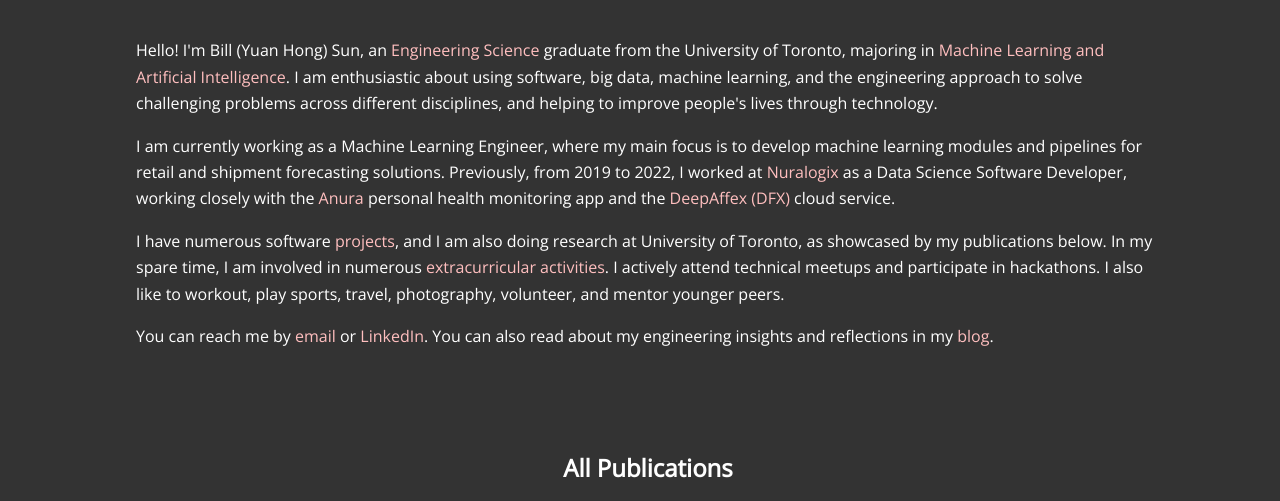
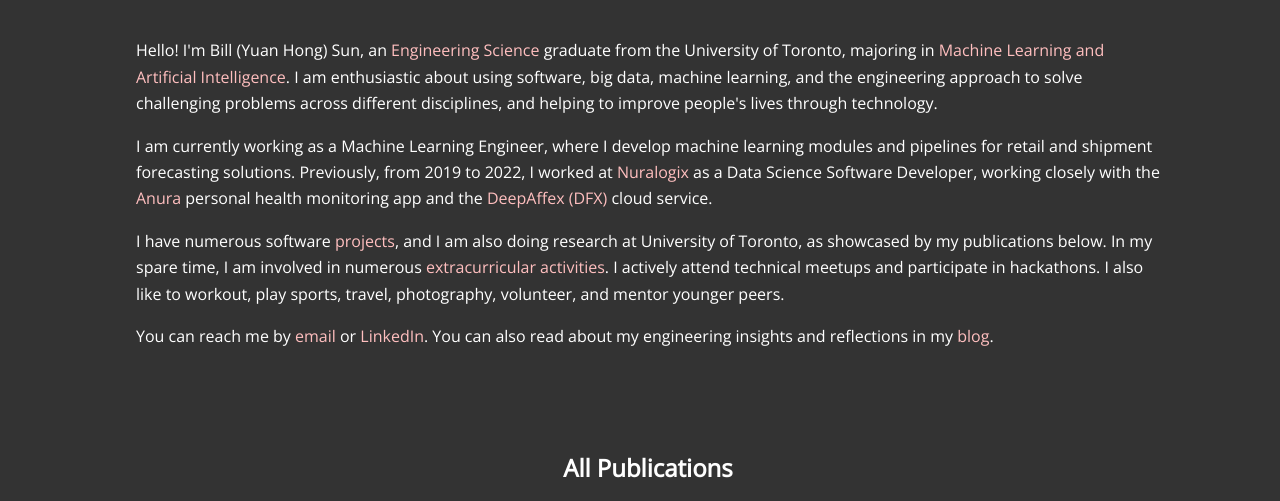
Before and after one commit to ohi-711/portfolio, a plain HTML site: page overview.html in a window 1280 px wide. Shown: the part 243-744 px from the top of the page. Drawn offline with nearby package versions, Linux system fonts and the light colour scheme.

Commit message:
minor updates

```diff
--- a/overview.html
+++ b/overview.html
@@ -149,7 +149,7 @@
         </p>
         <!--I am currently working at <a href="https://www.kinaxis.com/en">Kinaxis</a> as a Machine Learning Engineer-->
 
-        <p>I am currently working as a Machine Learning Engineer, where my main focus is to
+        <p>I am currently working as a Machine Learning Engineer, where I
             develop machine learning modules and pipelines for retail and shipment forecasting solutions. Previously,
             from 2019 to 2022, I worked at <a href="https://www.nuralogix.ai/">Nuralogix</a> as a Data Science Software Developer,
             working closely with the <a href="https://www.nuralogix.ai/anura/">Anura</a> personal health monitoring app and the
```
